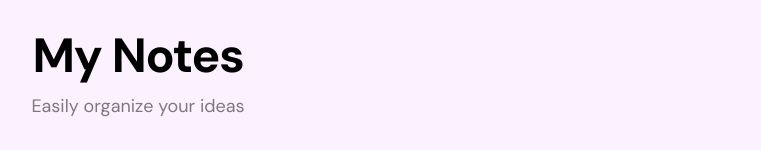
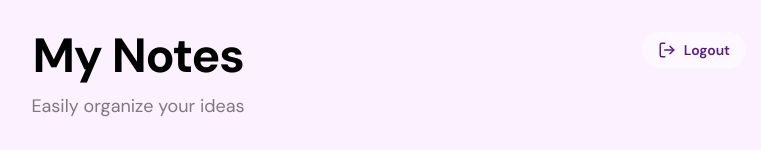
Before and after one commit to mpaulazzv/note-app, a React (Vite) app in the folder frontend/note-app/: page / in a window 1280 px wide. Shown: the top 150 px of the page, without its empty margins (502-1263 px from the left). Built offline with nearby package versions, Linux system fonts and the light colour scheme; no server answers; sample sign-in values are in the browser's storage.

Commit message:
protect routes

```diff
--- a/frontend/note-app/package.json
+++ b/frontend/note-app/package.json
@@ -10,9 +10,12 @@
     "preview": "vite preview"
   },
   "dependencies": {
+    "lucide-react": "^1.8.0",
     "react": "^19.2.4",
     "react-dom": "^19.2.4",
-    "react-router-dom": "^7.14.0"
+    "react-router-dom": "^7.14.0",
+    "sweetalert2": "^11.26.24",
+    "sweetalert2-react-content": "^5.1.2"
   },
   "devDependencies": {
     "@babel/core": "^7.29.0",
--- a/frontend/note-app/src/App.tsx
+++ b/frontend/note-app/src/App.tsx
@@ -1,7 +1,8 @@
-import { BrowserRouter, Routes, Route } from 'react-router-dom';
+import { BrowserRouter, Routes, Route, Navigate } from 'react-router-dom';
 import Home from './pages/Home';
 import LoginPage from './pages/LoginPage';
 import RegisterPage from './pages/RegisterPage';
+import ProtectedRoute from './components/ProtectedRoute';
 
 function App() {
   return (
@@ -9,7 +10,11 @@ function App() {
       <Routes>
         <Route path="/login" element={<LoginPage />} />
         <Route path="/register" element={<RegisterPage />} />
-        <Route path="/" element={<Home />} />
+
+        <Route element={<ProtectedRoute />}>
+          <Route path="/" element={<Home />} />
+        </Route>
+
       </Routes>
     </BrowserRouter>
   );
--- a/frontend/note-app/src/pages/Home.tsx
+++ b/frontend/note-app/src/pages/Home.tsx
@@ -1,9 +1,26 @@
-import { NoteGrid } from "../components/NoteGrid";
+import { useNavigate } from 'react-router-dom';
+import { NoteGrid } from '../components/NoteGrid';
+import { LogOut } from 'lucide-react';
 
 const Home = () => {
+  const navigate = useNavigate();
+
+  const handleLogout = () => {
+    localStorage.removeItem('token');
+    navigate('/login');
+  };
+
   return (
     <main className="flex min-h-screen flex-col items-center bg-[#fcf1ff] overflow-x-hidden">
-      <div className="text-center w-screen screen">
+      <div className="text-center w-full relative">
+        <button
+          onClick={handleLogout}
+          className="absolute top-8 right-8 flex items-center gap-2 rounded-full bg-white/50 px-4 py-2 font-sans text-sm font-semibold text-purple-900 transition hover:bg-red-50 hover:text-red-600"
+        >
+          <LogOut size={18} />
+          Logout
+        </button>
+
         <header className="my-8 text-center">
           <h1 className="font-sans text-5xl font-bold tracking-tight text-black">
             My Notes
@@ -12,7 +29,8 @@ const Home = () => {
             Easily organize your ideas
           </p>
         </header>
-        <NoteGrid></NoteGrid>
+
+        <NoteGrid />
       </div>
     </main>
   );
```
Also changed, not shown: 1 other file (tests, documents, lock files or other folders).
